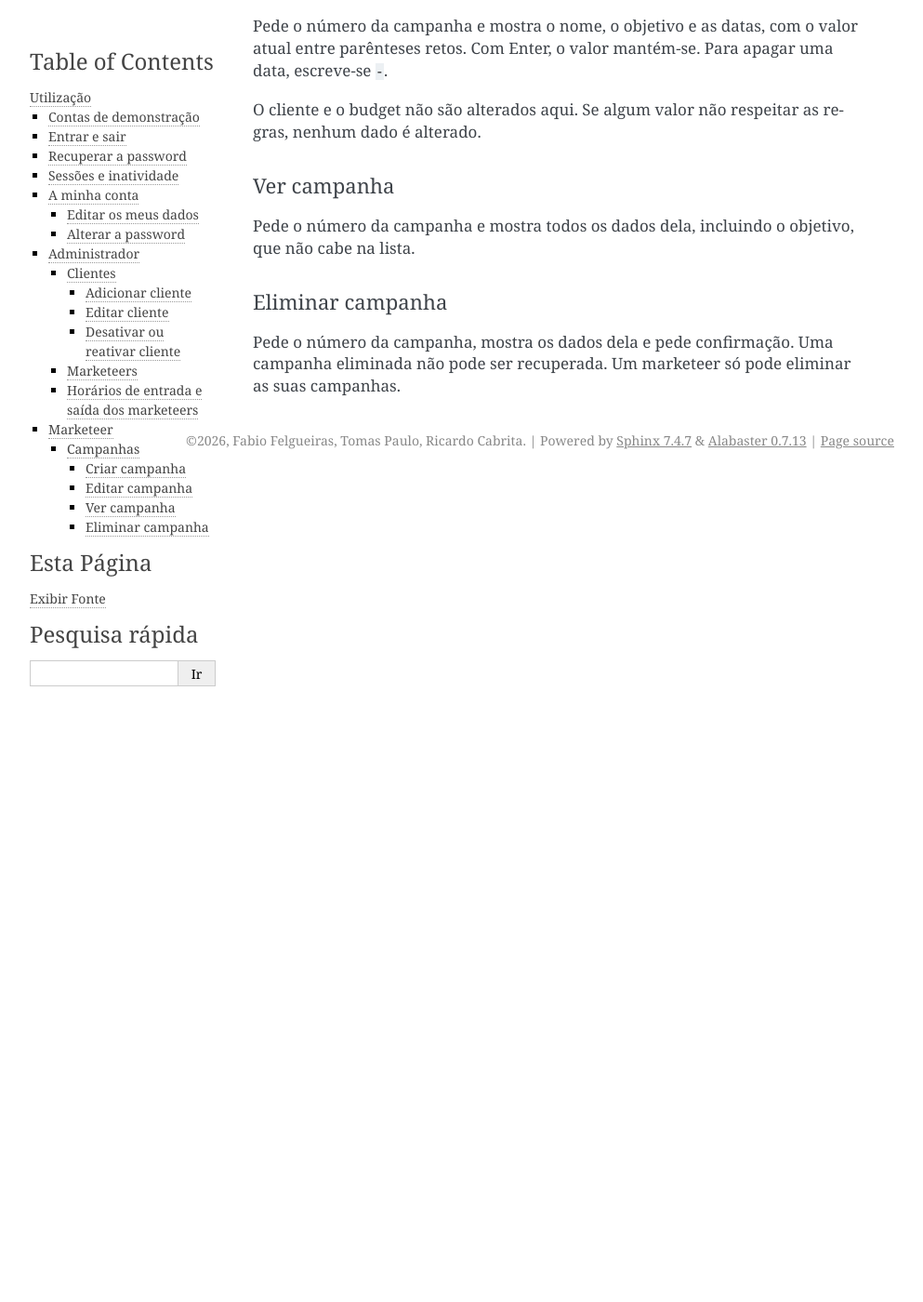
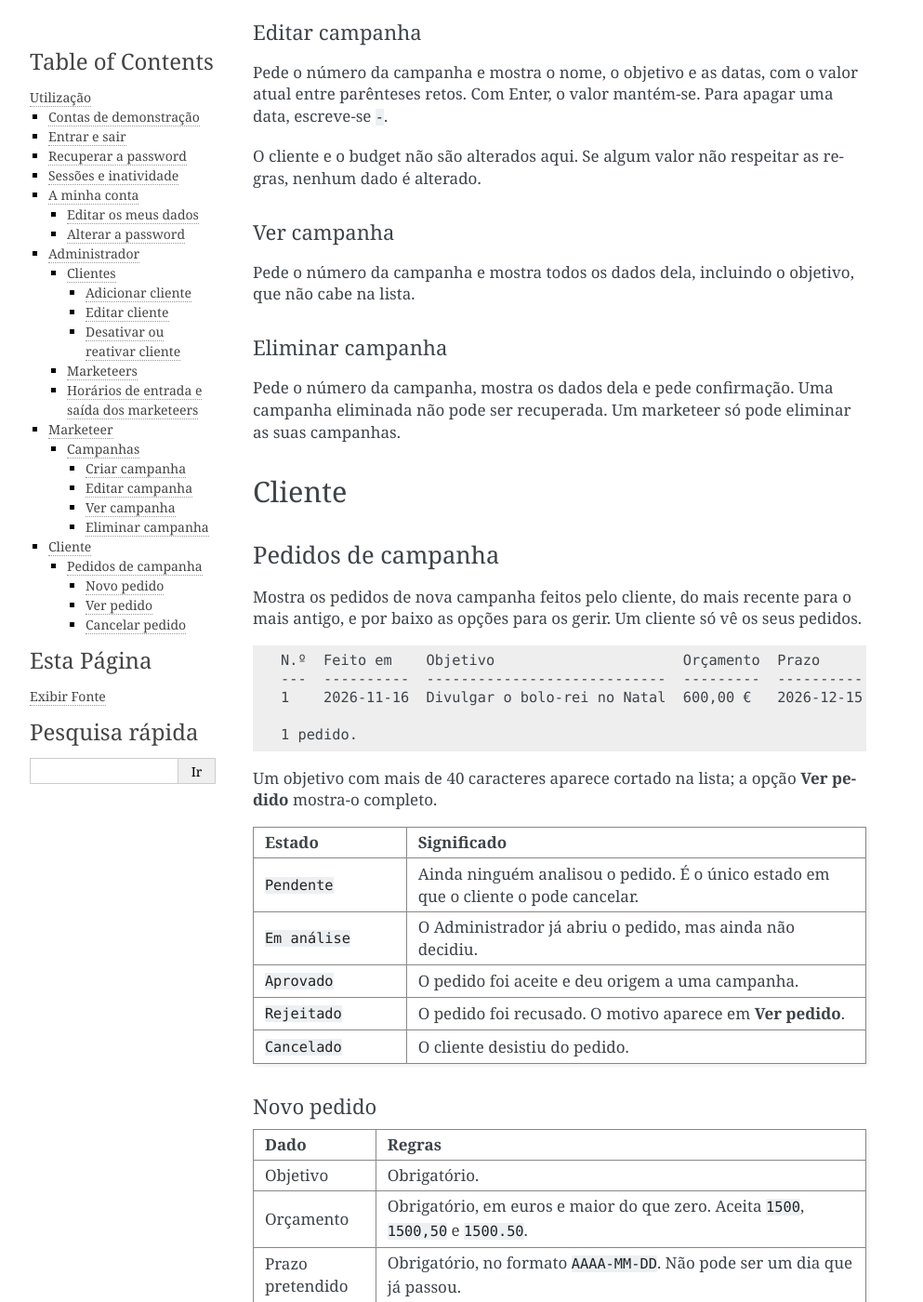
Before and after one commit to Blive77/ADC-TrabGrupo, a Sphinx documentation site: the page built from docs/utilizacao.rst, in a window 1280 px wide and 1400 px high, scrolled down 6295 px. Shown: the whole window at 93% size, without its empty margins (148-1141 px from the left). Built offline with Sphinx 7.4.7, drawn with Linux system fonts in a browser that asks for light colours; some of the changed text lies outside the part shown.

Commit message:
docs: documentar os pedidos de campanha do cliente

```diff
--- a/docs/utilizacao.rst
+++ b/docs/utilizacao.rst
@@ -41,8 +41,10 @@ Estas passwords são públicas e servem só para demonstração.
 
 São também criadas três campanhas: ``Natal 2026`` e ``Regresso às aulas``, do
 marketeer ``marketeer@agencia.pt``, e ``Bicicletas de primavera``, da
-marketeer ``marta@agencia.pt``. O comando pode ser repetido: só acrescenta o
-que faltar.
+marketeer ``marta@agencia.pt``. Ficam também dois pedidos de campanha
+pendentes, um do cliente ``jose@padaria.pt`` e outro da cliente
+``beatriz@bicicletas.pt``. O comando pode ser repetido: só acrescenta o que
+faltar.
 
 Entrar e sair
 -------------
@@ -354,3 +356,80 @@ Eliminar campanha
 Pede o número da campanha, mostra os dados dela e pede confirmação. Uma
 campanha eliminada não pode ser recuperada. Um marketeer só pode eliminar as
 suas campanhas.
+
+Cliente
+-------
+
+Pedidos de campanha
+~~~~~~~~~~~~~~~~~~~
+
+Mostra os pedidos de nova campanha feitos pelo cliente, do mais recente para
+o mais antigo, e por baixo as opções para os gerir. Um cliente só vê os seus
+pedidos.
+
+.. code-block:: text
+
+   N.º  Feito em    Objetivo                      Orçamento  Prazo       Estado
+   ---  ----------  ----------------------------  ---------  ----------  --------
+   1    2026-11-16  Divulgar o bolo-rei no Natal  600,00 €   2026-12-15  Pendente
+
+   1 pedido.
+
+Um objetivo com mais de 40 caracteres aparece cortado na lista; a opção
+**Ver pedido** mostra-o completo.
+
+.. list-table::
+   :header-rows: 1
+   :widths: 25 75
+
+   * - Estado
+     - Significado
+   * - ``Pendente``
+     - Ainda ninguém analisou o pedido. É o único estado em que o cliente o
+       pode cancelar.
+   * - ``Em análise``
+     - O Administrador já abriu o pedido, mas ainda não decidiu.
+   * - ``Aprovado``
+     - O pedido foi aceite e deu origem a uma campanha.
+   * - ``Rejeitado``
+     - O pedido foi recusado. O motivo aparece em **Ver pedido**.
+   * - ``Cancelado``
+     - O cliente desistiu do pedido.
+
+Novo pedido
+^^^^^^^^^^^
+
+.. list-table::
+   :header-rows: 1
+   :widths: 20 80
+
+   * - Dado
+     - Regras
+   * - Objetivo
+     - Obrigatório.
+   * - Orçamento
+     - Obrigatório, em euros e maior do que zero. Aceita ``1500``,
+       ``1500,50`` e ``1500.50``.
+   * - Prazo pretendido
+     - Obrigatório, no formato ``AAAA-MM-DD``. Não pode ser um dia que já
+       passou.
+   * - Plataformas
+     - Pelo menos uma. A aplicação mostra as plataformas numeradas e
+       escreve-se os números das escolhidas, separados por vírgulas
+       (por exemplo ``1,2``).
+
+O pedido fica no estado ``Pendente``. Se algum valor não respeitar as regras,
+o pedido não é registado.
+
+Ver pedido
+^^^^^^^^^^
+
+Pede o número do pedido e mostra todos os dados dele. Num pedido rejeitado
+aparece o motivo; num pedido aprovado aparece o número da campanha criada.
+
+Cancelar pedido
+^^^^^^^^^^^^^^^
+
+Pede o número do pedido, mostra os dados dele e pede confirmação. Só um
+pedido ``Pendente`` pode ser cancelado. O pedido cancelado não é apagado:
+continua na lista, com o estado ``Cancelado``.
```
Also changed, not shown: docs/arquitetura.rst (+8 -2 lines), docs/referencia.rst (+15 -0 lines).
